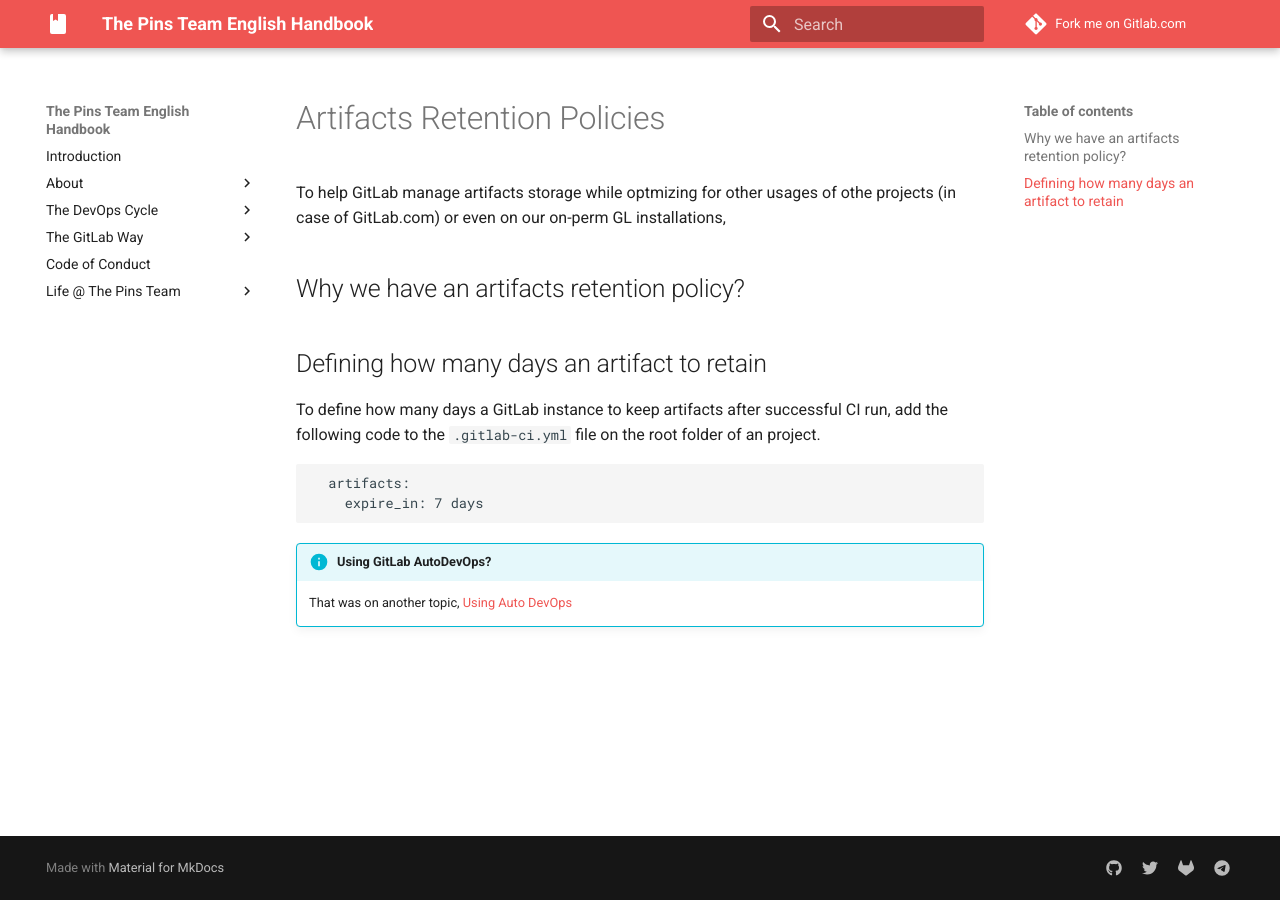
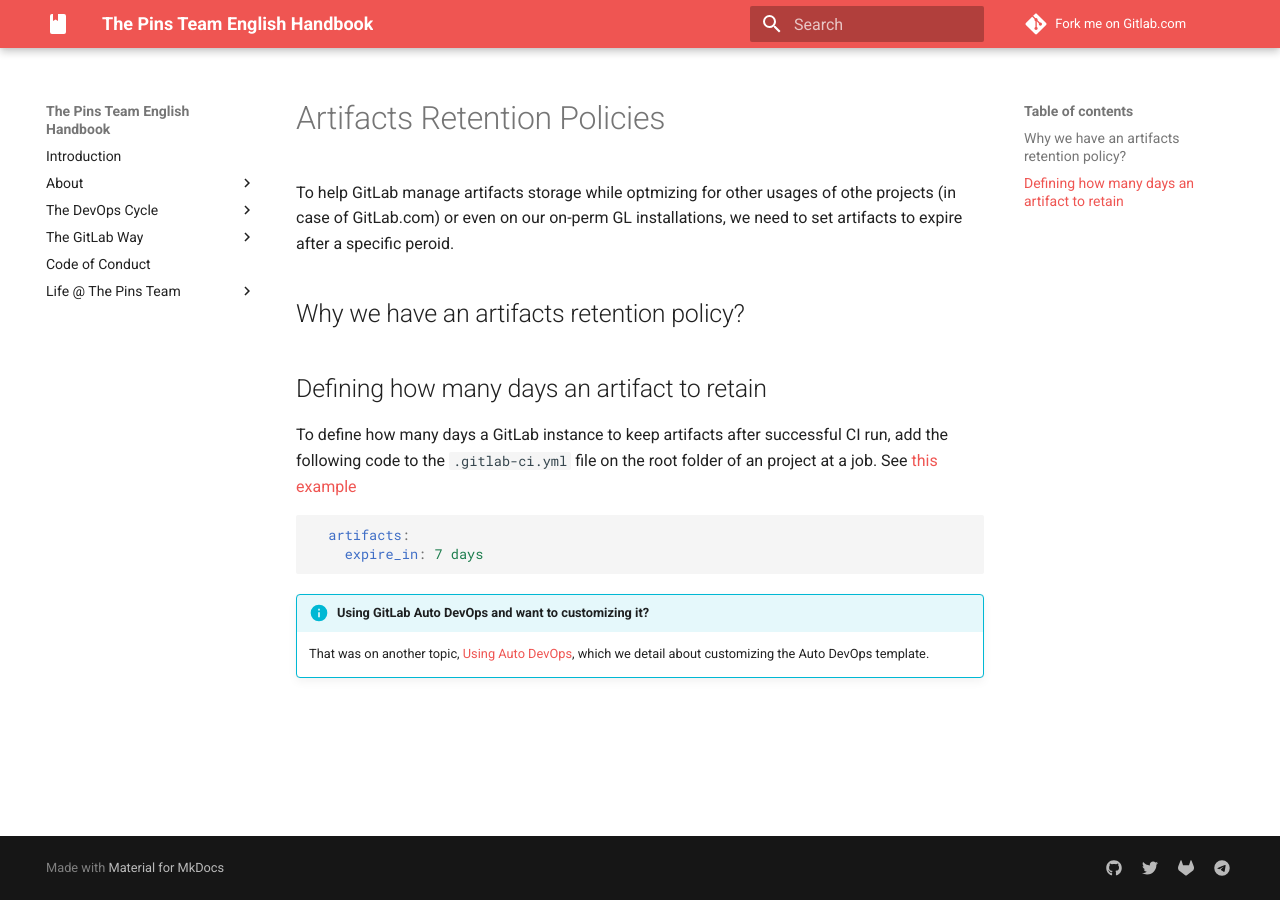
Before and after one commit to MadeByThePinsHub/handbook, an MkDocs documentation site: the page built from handbook/the-gitlab-way/runners/artifacts-management/retention.md, in a window 1280 px wide. Built offline with MkDocs 1.6.1 and Material for MkDocs 9.7.7, drawn with Linux system fonts in a browser that asks for light colours; comment, search, counter and statistics services are not loaded.

Commit message:
Used Alpine Linux with Python 3.8 + more things

````diff
--- a/handbook/the-gitlab-way/runners/artifacts-management/retention.md
+++ b/handbook/the-gitlab-way/runners/artifacts-management/retention.md
@@ -2,18 +2,20 @@
 title: Artifacts Retention Policies
 ---
 
-To help GitLab manage artifacts storage while optmizing for other usages of othe projects (in case of GitLab.com) or even on our on-perm GL installations,
+To help GitLab manage artifacts storage while optmizing for other usages of othe projects (in case of GitLab.com) or even on our on-perm GL installations, we need to set artifacts to expire after a specific peroid.
 
 ## Why we have an artifacts retention policy?
 
+
 ## Defining how many days an artifact to retain
 
-To define how many days a GitLab instance to keep artifacts after successful CI run, add the following code to the `.gitlab-ci.yml` file on the root folder of an project.
+To define how many days a GitLab instance to keep artifacts after successful CI run, add the following code to the `.gitlab-ci.yml` file on the root folder of an project at a job. See [this example](blob/)
 
 ```yaml
   artifacts:
     expire_in: 7 days
 ```
 
-!!! info "Using GitLab AutoDevOps?"
-    That was on another topic, [Using Auto DevOps](the-gitlab-way/runners/auto-devops)
+!!! info "Using GitLab Auto DevOps and want to customizing it?"
+    That was on another topic, [Using Auto DevOps](the-gitlab-way/runners/auto-devops), which we detail about
+    customizing the Auto DevOps template.
--- a/mkdocs.yml
+++ b/mkdocs.yml
@@ -42,16 +42,49 @@
 # Markdown extensions and other plugins
 # For Markdown extensions for Python, see https://python-markdown.github.io/extensions/ for the full list.
 markdown_extensions:
-    - toc:
-        permalink: True
-    - tables
-    - admonition
-    - footnotes
+  - markdown.extensions.admonition
+  - markdown.extensions.codehilite:
+      guess_lang: false
+  - markdown.extensions.def_list
+  - markdown.extensions.footnotes
+  - markdown.extensions.meta
+  - markdown.extensions.toc:
+      permalink: true
+  - pymdownx.arithmatex
+  - pymdownx.betterem:
+      smart_enable: all
+  - pymdownx.caret
+  - pymdownx.critic
+  - pymdownx.details
+  - pymdownx.emoji:
+      emoji_index: !!python/name:pymdownx.emoji.twemoji
+      emoji_generator: !!python/name:pymdownx.emoji.to_svg
+  - pymdownx.inlinehilite
+  - pymdownx.keys
+  - pymdownx.magiclink:
+      repo_url_shorthand: true
+      provider: gitlab
+      user: MadeByThePinsTeam-DevLabs
+      repo: official-handbook
+      labels: {
+        'commit': 'Commit',
+        'compare': 'Compare',
+        'issue': 'Issue',
+        'pull': 'Merge Request',
+        'mention': 'GitLab User',
+        'repository': 'Repository'
+      }
+  - pymdownx.mark
+  - pymdownx.smartsymbols
+  - pymdownx.superfences
+  - pymdownx.tasklist:
+      custom_checkbox: true
+  - pymdownx.tilde
 
 plugins:
     - search
     - git-revision-date-localized:
-        type: timeago
+        type: iso_datetime
 
 # Some extras
 extra:
--- a/requirements.txt
+++ b/requirements.txt
@@ -1,3 +1,5 @@
+Markdown
+Pygments
 pymdown-extensions
 mkdocs
 mkdocs-material
````
Also changed, not shown: handbook/life-at-the-pins/index.md (added, +2 -0 lines), handbook/life-at-the-pins/your-first-weeks/onboarding.md (added, +11 -0 lines), handbook/staff-only/triggers-bot.md (added, +5 -0 lines), handbook/the-gitlab-way/index.md (+1 -1 lines), 1 other file.
